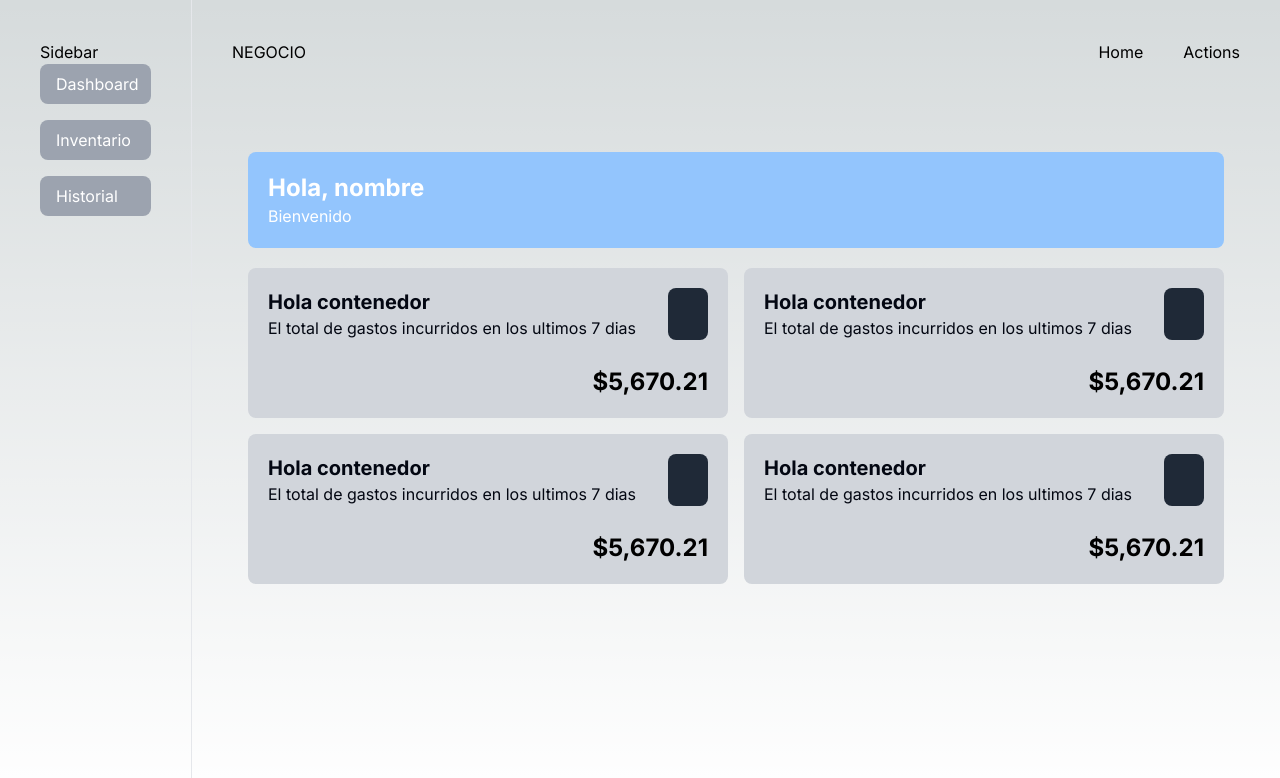
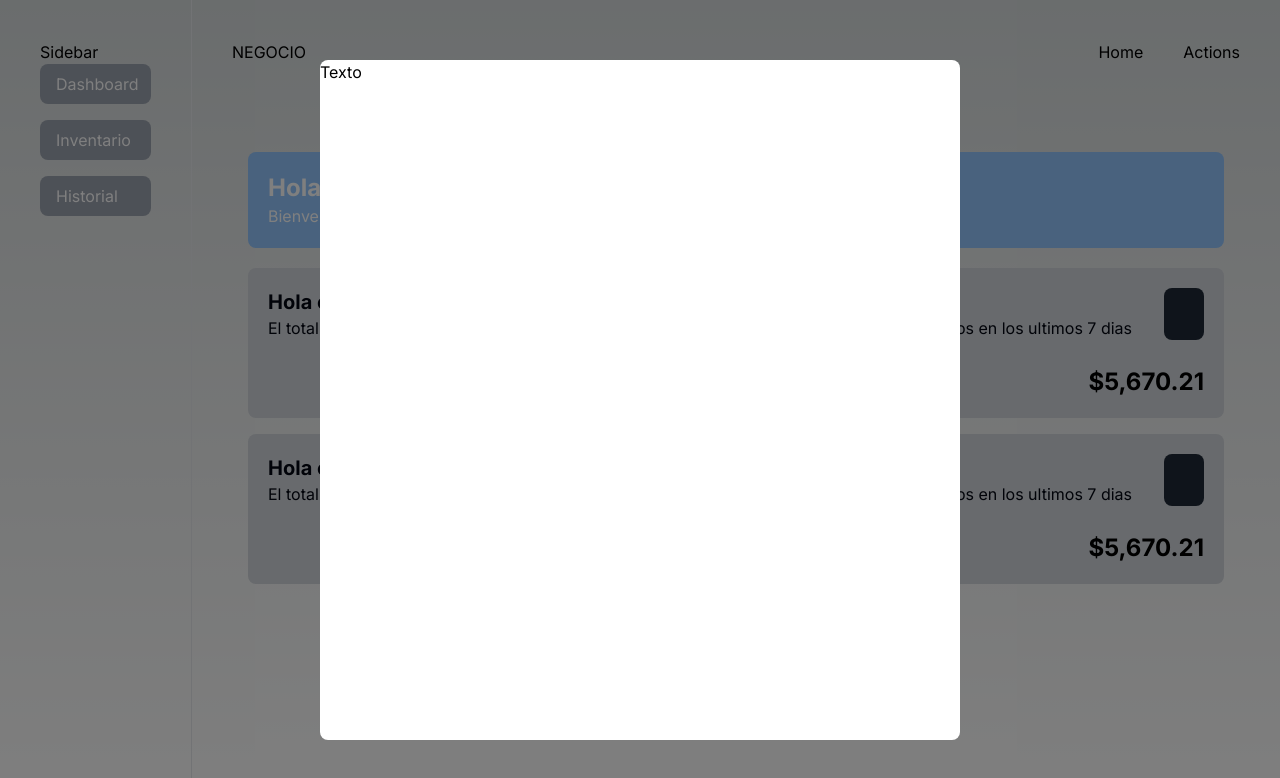
Before and after one commit to Raul0431/my-app, a Next.js app: page / in a window 1280 px wide. Shown: the top 778 px of the page. Built offline with nearby package versions, Linux system fonts and the light colour scheme.

Commit message:
Add Invoice screen

```diff
--- a/src/app/page.tsx
+++ b/src/app/page.tsx
@@ -1,9 +1,12 @@
 import { Dashboard } from "app/components/Dashboard";
+import { Invoice } from "app/components/Invoice";
 import { Navbar } from "app/components/Navbar";
 import { Sidebar } from "app/components/Sidebar";
 
 export default function Home() {
   return (
+    <>
+      <Invoice />
       <main className="flex min-h-screen">
         <section className="hidden lg:block min-w-[15%]">
           <Sidebar />
@@ -13,5 +16,6 @@ export default function Home() {
           <Dashboard />
         </section>
       </main>
+    </>
   );
 }
--- /dev/null
+++ b/src/components/Invoice.tsx
@@ -0,0 +1,11 @@
+const Invoice = (): JSX.Element => {
+  return (
+    <div className="min-w-full bg-opacity-50 h-screen fixed bg-black flex flex-col lg:items-center lg:justify-center justify-end">
+      <div className="overflow-auto lg:max-w-[50%] max-h-[85%] w-full h-full bg-white rounded-lg">
+        <h4>Texto</h4>
+      </div>
+    </div>
+  );
+}
+
+export { Invoice };
```
Lines whose indentation alone changed are shown as unchanged.
